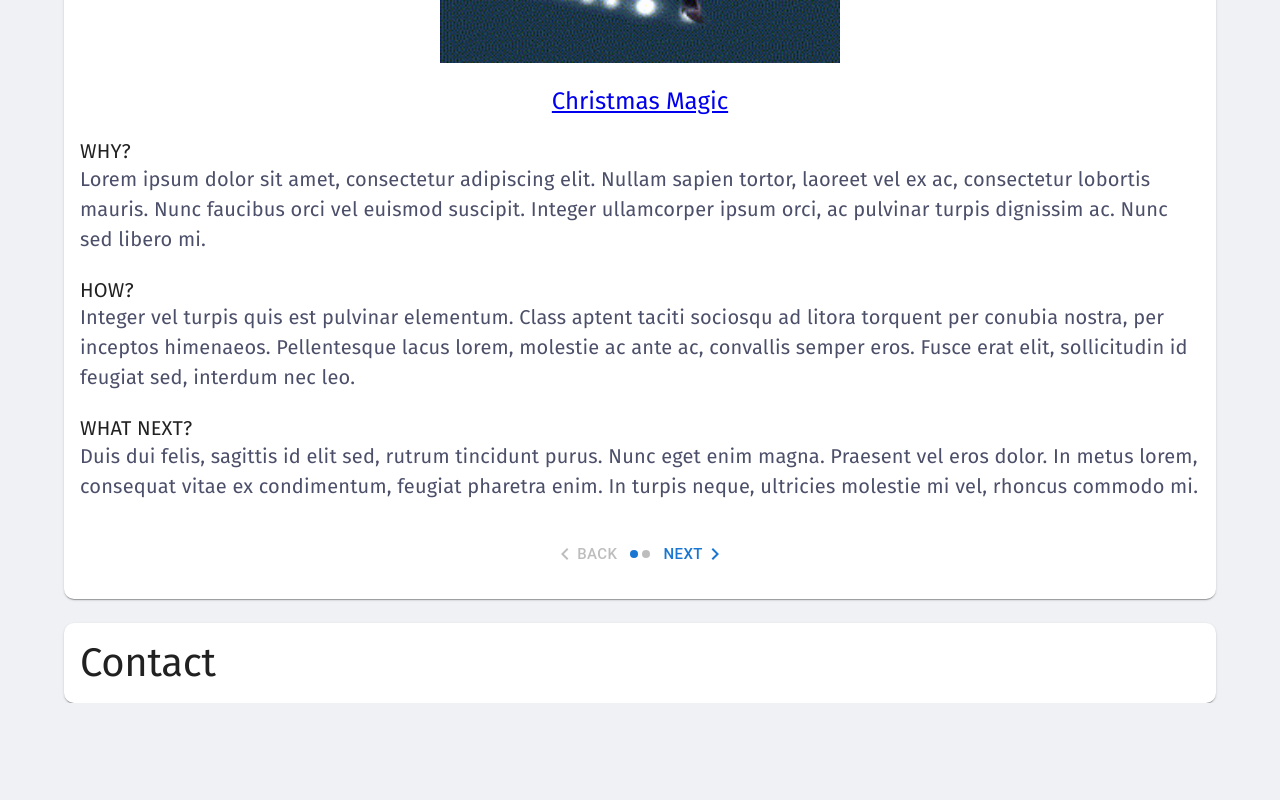
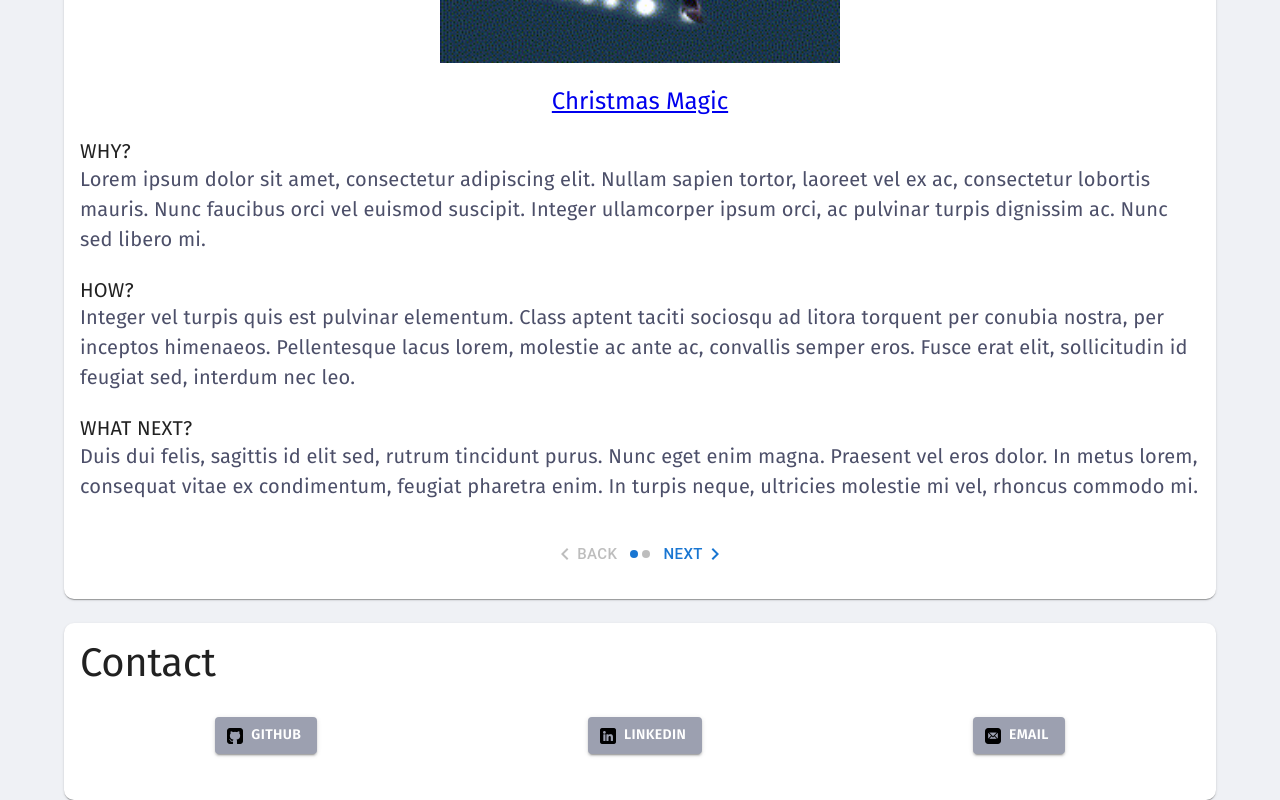
Before and after one commit to ChaseTramel/material-portfolio, a React (Create React App) app: page / in a window 1280 px wide. Shown: the part 802-1602 px from the top of the page. Before the commit the page ends 1505 px from the top, so only its background shows below. Built offline with nearby package versions, Linux system fonts and the light colour scheme.

Commit message:
Created contact component

```diff
--- a/src/components/Contact.js
+++ b/src/components/Contact.js
@@ -1,4 +1,4 @@
-import { Card, Typography } from "@mui/material";
+import { Box, Button, Card, Typography } from "@mui/material";
 
 
 
@@ -22,10 +22,30 @@ function Contact() {
     ]
 
     return (
-        <Card  id="contact" sx={{padding: 2, marginTop: 3, borderRadius: "10px"}}>
+        <Card  id="contact" sx={{padding: 2, marginTop: 3, borderRadius: "10px",}}>
             <Typography variant="h2" sx={{fontSize: 40, fontFamily: "Fira Sans"}}>
                 Contact
             </Typography>
+            <Box sx={{ display: "flex", justifyContent: "space-around" }}>
+                {contactInfo.map((item, index) => (
+                    <Button
+                        key={index}
+                        variant="contained"
+                        href={item.url}
+                        startIcon={<img src={item.icon} alt={item.label} width={16} />}
+                        sx={{
+                            margin: "30px",
+                            bgcolor: "#9ca0b0",
+                            color: "white",
+                            fontFamily: "Fira Sans",
+                            fontWeight: 800,
+                            '&:hover': { bgcolor: "#7287fd", color: "white" }
+                        }}
+                    >
+                        {item.label}
+                    </Button>
+                ))}
+            </Box>
         </Card>
     )
 }
```
